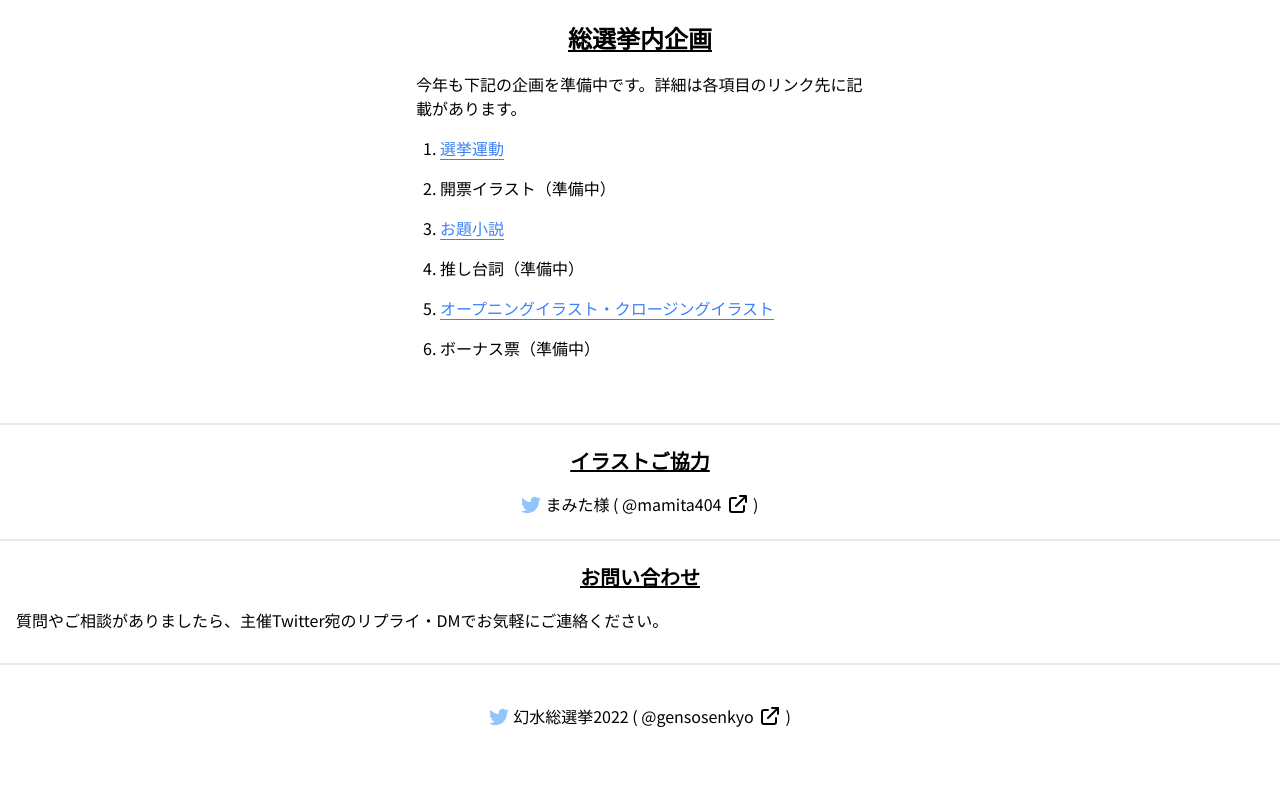
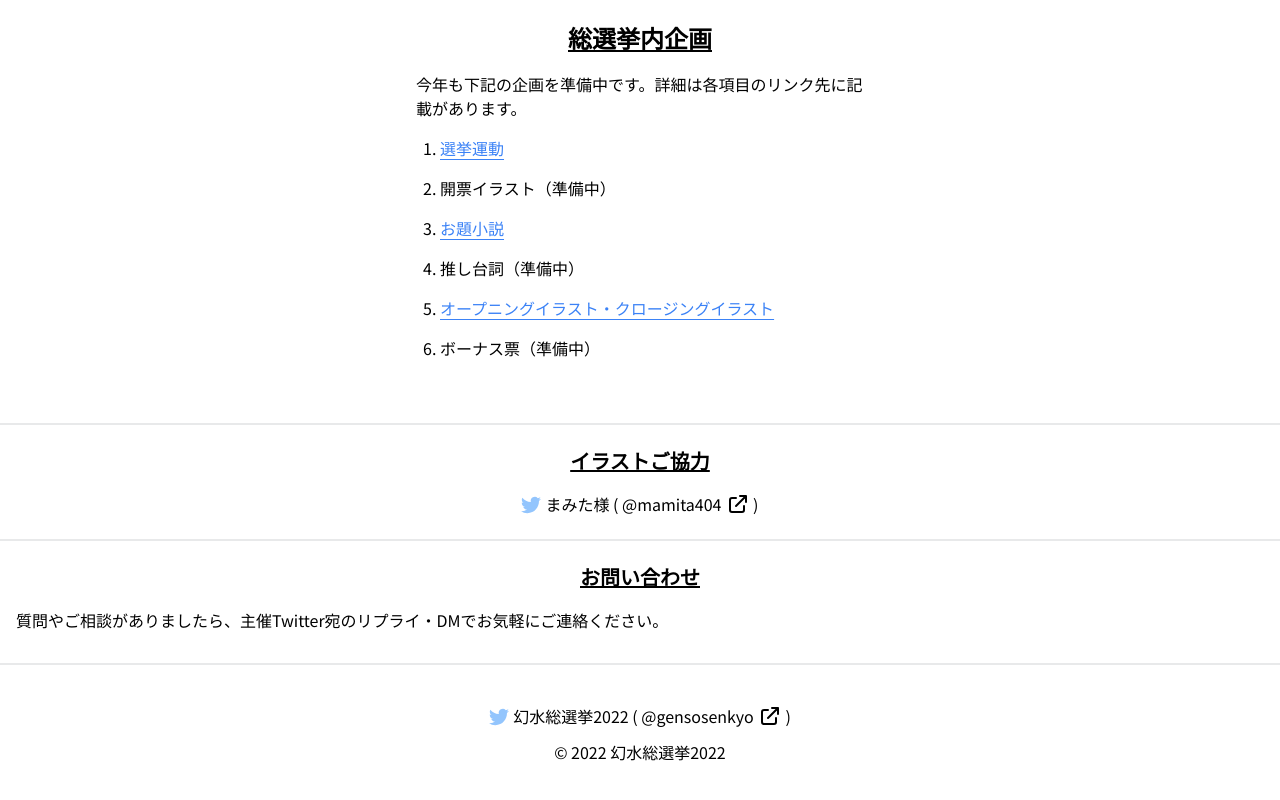
Before and after one commit to true-runes/suikoden-election-2022-frontend, a Next.js app: page / in a window 1280 px wide. Shown: the part 3825-4625 px from the top of the page. Before the commit the page ends 4593 px from the top, so only its background shows below. Built offline with nearby package versions, Linux system fonts and the light colour scheme; no server answers; a web font is replaced by a local one.

Commit message:
feat: 🎸 フッタに文言を追加した

```diff
--- a/components/SiteFooter.tsx
+++ b/components/SiteFooter.tsx
@@ -16,7 +16,7 @@ const SiteFooter: NextPage = () => {
 
       <footer className="footer footer-center bg-white text-black pb-6">
         <div className="text-base py-4">
-          <span>
+          <span className="pb-1">
             <span className="pr-1">
               <TwitterIcon />
             </span>
@@ -34,6 +34,7 @@ const SiteFooter: NextPage = () => {
             </span>{' '}
             )
           </span>
+          <span className="pb-1">© 2022 幻水総選挙2022</span>
         </div>
       </footer>
     </>
```
